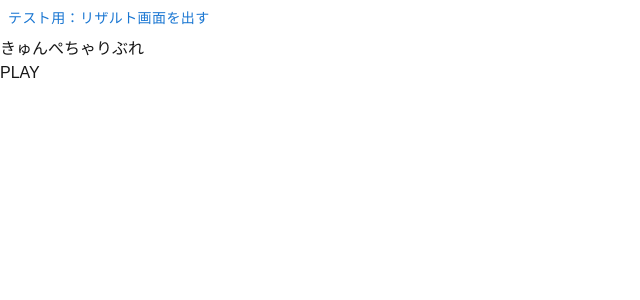
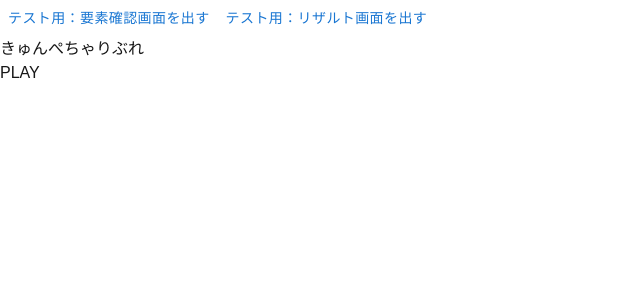
Before and after one commit to Cauchy27/ishinomaki_hack_team_azuma, a Next.js app: page / in a window 1280 px wide. Shown: the top 300 px of the page, without its empty margins (0-640 px from the left). Built offline with nearby package versions, Linux system fonts and the light colour scheme.

Commit message:
要素確認画面を表示

```diff
--- a/app/page.tsx
+++ b/app/page.tsx
@@ -5,14 +5,12 @@ import Select from "./_screen/select";
 import Confirm from "./_screen/confirm";
 import Battle from "./_screen/battle";
 import Result from "./_screen/result";
-import Select from "./_screen/select";
-import Tittle from "./_screen/title";
 
 import { Button } from "@mui/material";
 
 import { useState, useEffect } from "react";
 
-const pageTargetList = ["title", "select", "battle"];
+const pageTargetList = ["title", "select", "confirm", "battle"];
 
 const Home = () => {
 
@@ -27,6 +25,11 @@ const Home = () => {
     setResultIs(false);
     setPageTarget("title");
   }
+  const goConfirm = () => {
+    setResultIs(false);
+    setPageTarget("confirm");
+  }
+
   const changePage = (target:string) => {
     pageTargetList.map((page:string)=>{
       if(target==page){
@@ -38,6 +41,11 @@ const Home = () => {
   return (
     <div className="">
       <Button
+        onClick={()=>{goConfirm()}}
+      >
+        テスト用：要素確認画面を出す
+      </Button>
+      <Button
         onClick={()=>{goResult()}}
       >
         テスト用：リザルト画面を出す
@@ -46,7 +54,6 @@ const Home = () => {
         pageTarget=="battle"&&
         <Battle/>
       }
-
       {
         resultIs &&
         <Result
@@ -66,6 +73,10 @@ const Home = () => {
           changePage={changePage}
         />
       }
+      {
+        pageTarget=="confirm"&&
+        <Confirm/>
+      }
     </div>
   );
 }
```
